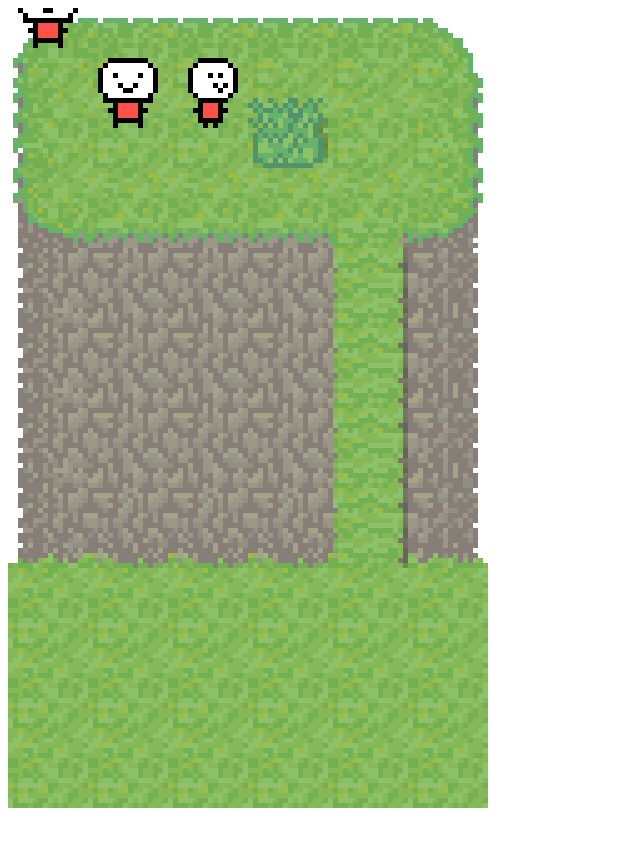
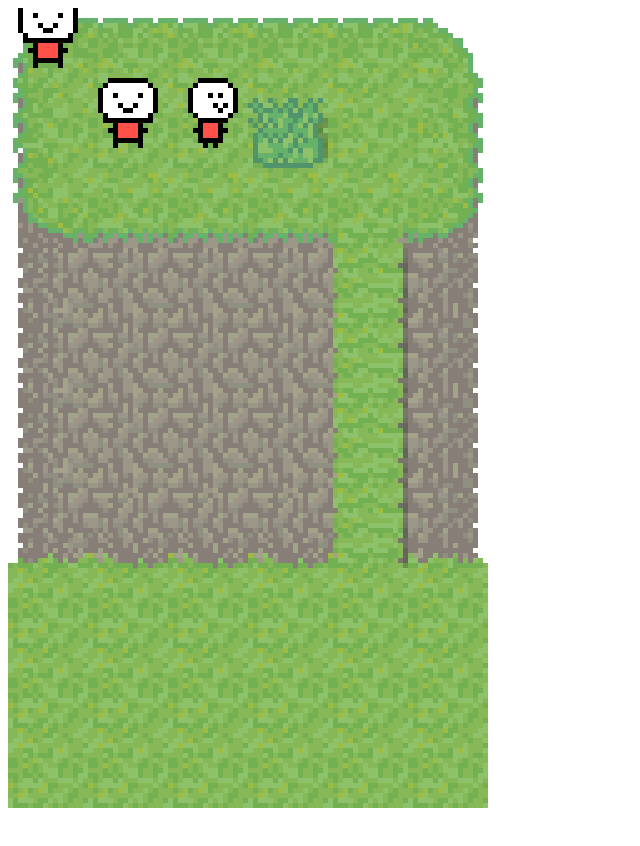
Before and after one commit to ratlegion/RPG-Web, a plain HTML site: page index.html in a window 1280 px wide. Shown: the top 846 px of the page, without its empty margins (0-640 px from the left). Drawn offline with Linux system fonts and the light colour scheme.

Commit message:
Fix shift

```diff
--- a/index.html
+++ b/index.html
@@ -625,7 +625,7 @@ image-rendering: pixelated;`;
                 "lilguy": {
                     src: "lilguy",
                     mode: "4x4",
-                    shiftY: 0
+                    shiftY: 4
                 }
             },
             scripts: {
```
